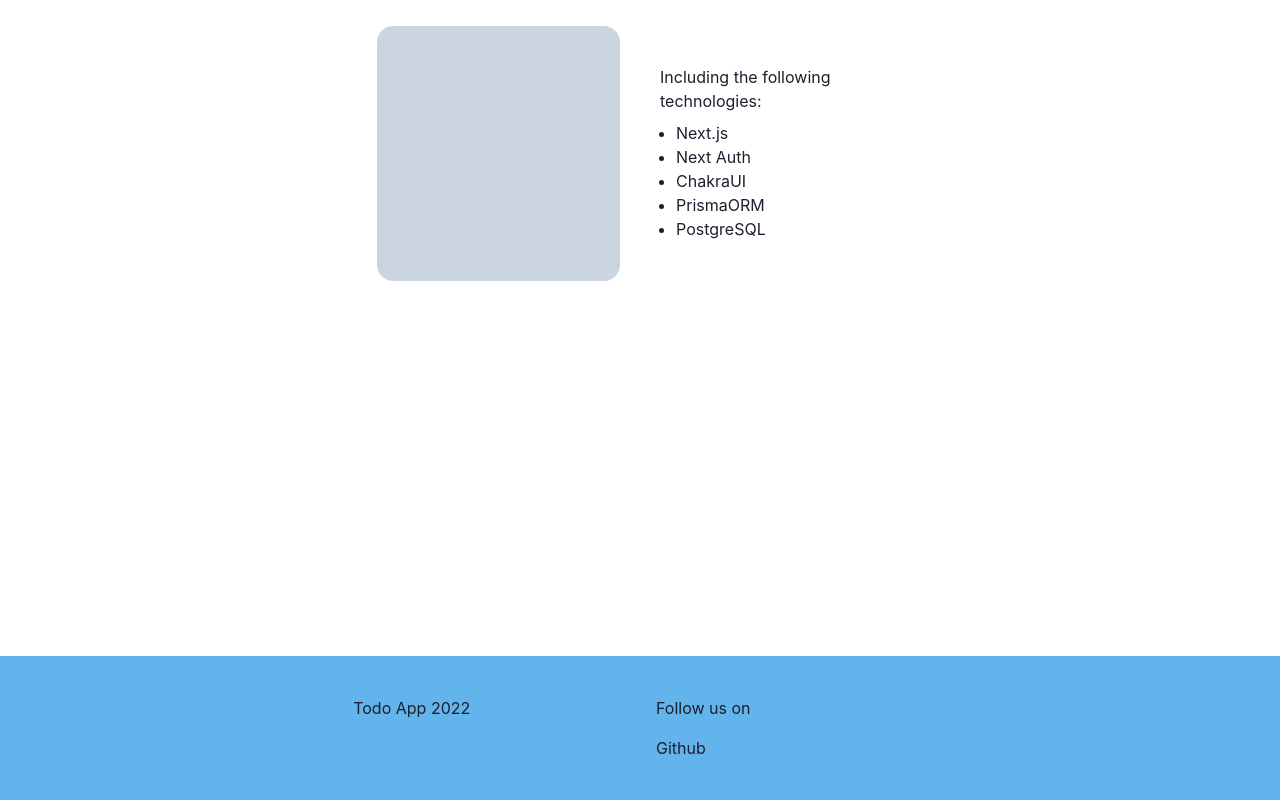
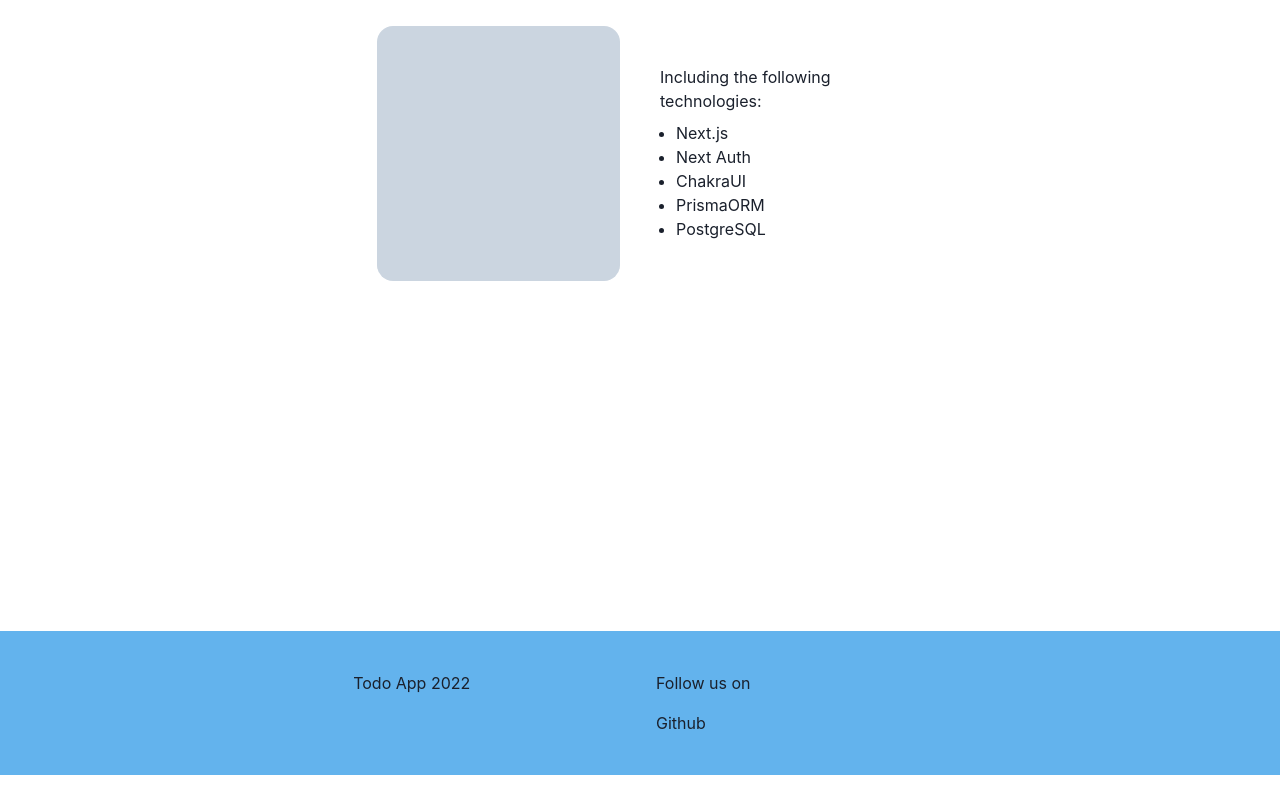
Before and after one commit to CodeWizardJ/fullstack-todo-app, a Next.js app: page / in a window 1280 px wide. Shown: the part 494-1294 px from the top of the page. After the commit the page ends 1269 px from the top, so only its background shows below. Built offline with nearby package versions, Linux system fonts and the light colour scheme.

Commit message:
fixing footer positioning

```diff
--- a/components/organisms/landingBody/landingBody.tsx
+++ b/components/organisms/landingBody/landingBody.tsx
@@ -10,7 +10,7 @@ import {
 
 export const LandingBody = () => {
   return (
-    <Container height={'830px'}>
+    <Container>
       <SimpleGrid columns={2} spacing="40px" padding="200px 24px">
         <Box>
           <Box
--- a/components/organisms/landingFooter/landingFooter.tsx
+++ b/components/organisms/landingFooter/landingFooter.tsx
@@ -14,9 +14,11 @@ export const LandingFooter = () => {
       as="footer"
       backgroundColor="blue.300"
       py="40px"
+      mt="150px"
       width="100%"
       display="flex"
       justifyContent="center"
+      flexGrow={1}
     >
       <Container w={['100%', '100%', '100%', '90ch']}>
         <SimpleGrid columns={2} spacing={8}>
--- a/pages/index.tsx
+++ b/pages/index.tsx
@@ -9,7 +9,7 @@ import styles from '../styles/Home.module.css';
 
 const Home: NextPage = () => {
   return (
-    <div className={styles.container}>
+    <Flex padding="0" height="100vh" flexDirection="column">
       <Head>
         <title>SuperApp</title>
         <meta name="description" content="Generated by create next app" />
@@ -24,7 +24,7 @@ const Home: NextPage = () => {
 
       <LandingBody />
       <LandingFooter />
-    </div>
+    </Flex>
   );
 };
 
--- a/styles/Home.module.css
+++ b/styles/Home.module.css
@@ -1,5 +1,6 @@
 .container {
   padding: 0;
+  min-height: 100vh;
 }
 
 .main {
```
